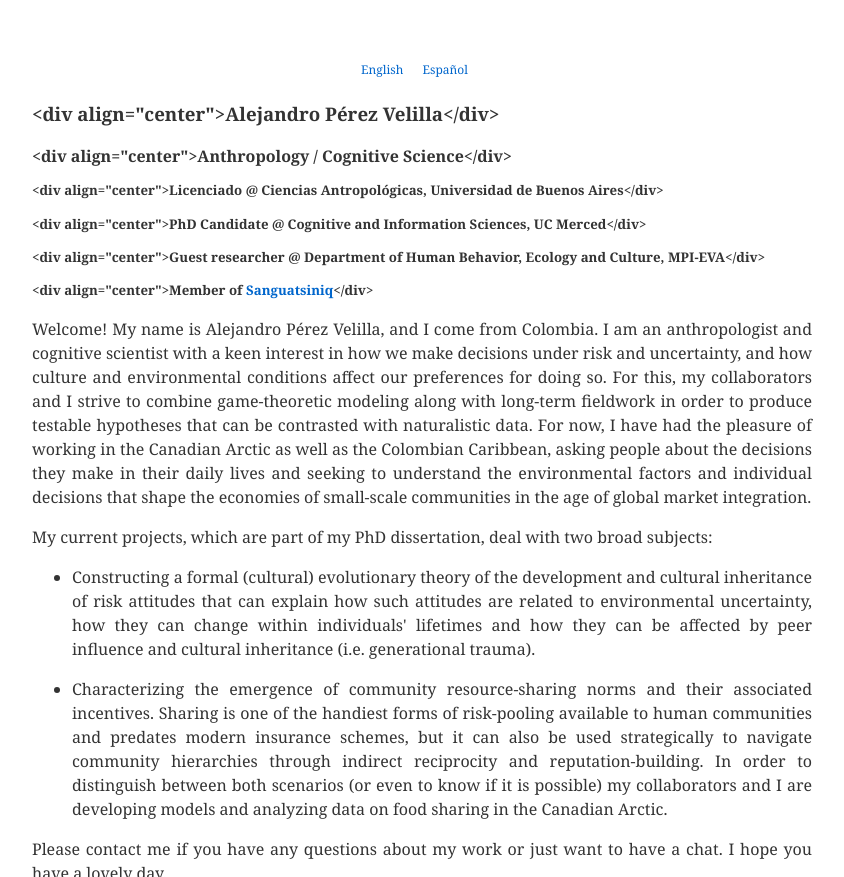
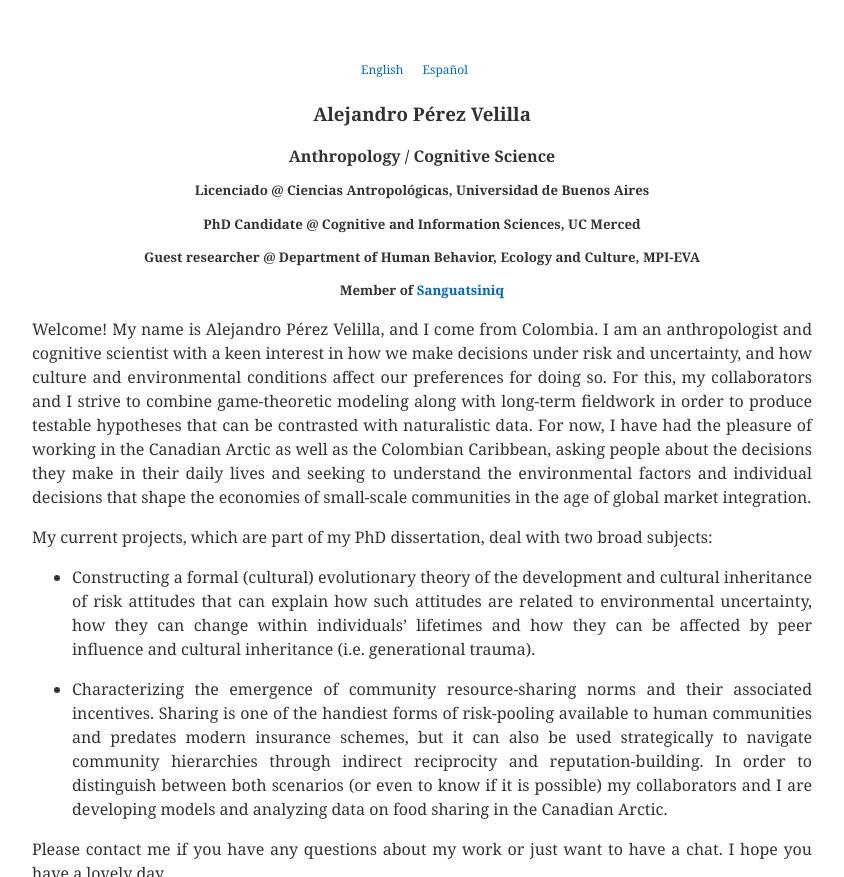
Before and after one commit to datadreamscorp/datadreamscorp.github.io, a Jekyll site: the page built from en/index.md, in a window 1280 px wide, cut to the strip 0-877 px from the top of the page. Shown: the whole strip, without its empty margins (218-1062 px from the left). Built offline with Jekyll 4.4.1, drawn with Linux system fonts in a browser that asks for light colours.

Commit message:
suffering

```diff
--- a/_layouts/default.html
+++ b/_layouts/default.html
@@ -7,6 +7,9 @@
     <link rel="stylesheet" href="{{ '/assets/style.css' | relative_url }}">
     {% if page.landing_page %}
     <link rel="stylesheet" href="{{ '/assets/landing.css' | relative_url }}">
+    {% endif %}
+    {% if page.custom_css %}
+    <link rel="stylesheet" href="{{ page.custom_css | relative_url }}">
     {% endif %}
 </head>
 <body>
--- /dev/null
+++ b/assets/custom-page-styles.css
@@ -0,0 +1,9 @@
+/* custom-page-styles.css */
+
+h3, h4, h5 {
+    text-align: center;
+}
+
+p, ul {
+    text-align: justify;
+}
--- a/en/index.md
+++ b/en/index.md
@@ -2,29 +2,24 @@
 layout: default
 title: "anthrocult"
 lang: en
+custom_css: "/assets/custom-page-styles.css"
 ---
 
-### <div align="center">Alejandro Pérez Velilla</div>
-#### <div align="center">Anthropology / Cognitive Science</div>
-##### <div align="center">Licenciado @ Ciencias Antropológicas, Universidad de Buenos Aires</div>
-##### <div align="center">PhD Candidate @ Cognitive and Information Sciences, UC Merced</div>
-##### <div align="center">Guest researcher @ Department of Human Behavior, Ecology and Culture, MPI-EVA</div>
-##### <div align="center">Member of [Sanguatsiniq](https://sanguatsiniq.github.io/)</div>
+### Alejandro Pérez Velilla
+#### Anthropology / Cognitive Science
+##### Licenciado @ Ciencias Antropológicas, Universidad de Buenos Aires
+##### PhD Candidate @ Cognitive and Information Sciences, UC Merced
+##### Guest researcher @ Department of Human Behavior, Ecology and Culture, MPI-EVA
+##### Member of [Sanguatsiniq](https://sanguatsiniq.github.io/)
 
-<p align="justify">
 Welcome! My name is Alejandro Pérez Velilla, and I come from Colombia. I am an anthropologist and cognitive scientist with a keen interest in how we make decisions under risk and uncertainty, and how culture and environmental conditions affect our preferences for doing so. For this, my collaborators and I strive to combine game-theoretic modeling along with long-term fieldwork in order to produce testable hypotheses that can be contrasted with naturalistic data. For now, I have had the pleasure of working in the Canadian Arctic as well as the Colombian Caribbean, asking people about the decisions they make in their daily lives and seeking to understand the environmental factors and individual decisions that shape the economies of small-scale communities in the age of global market integration.
-</p>
 
-<p align="justify">
 My current projects, which are part of my PhD dissertation, deal with two broad subjects:
-</p>
 
-- <p align="justify">Constructing a formal (cultural) evolutionary theory of the development and cultural inheritance of risk attitudes that can explain how such attitudes are related to environmental uncertainty, how they can change within individuals' lifetimes and how they can be affected by peer influence and cultural inheritance (i.e. generational trauma).</p>
-- <p align="justify">Characterizing the emergence of community resource-sharing norms and their associated incentives. Sharing is one of the handiest forms of risk-pooling available to human communities and predates modern insurance schemes, but it can also be used strategically to navigate community hierarchies through indirect reciprocity and reputation-building. In order to distinguish between both scenarios (or even to know if it is possible) my collaborators and I are developing models and analyzing data on food sharing in the Canadian Arctic.</p>
+- Constructing a formal (cultural) evolutionary theory of the development and cultural inheritance of risk attitudes that can explain how such attitudes are related to environmental uncertainty, how they can change within individuals' lifetimes and how they can be affected by peer influence and cultural inheritance (i.e. generational trauma).
+- Characterizing the emergence of community resource-sharing norms and their associated incentives. Sharing is one of the handiest forms of risk-pooling available to human communities and predates modern insurance schemes, but it can also be used strategically to navigate community hierarchies through indirect reciprocity and reputation-building. In order to distinguish between both scenarios (or even to know if it is possible) my collaborators and I are developing models and analyzing data on food sharing in the Canadian Arctic.
 
-<p align="justify">
 Please contact me if you have any questions about my work or just want to have a chat. I hope you have a lovely day.
-</p>
 
 ![photo](/img/field_photo.png)
 
```
